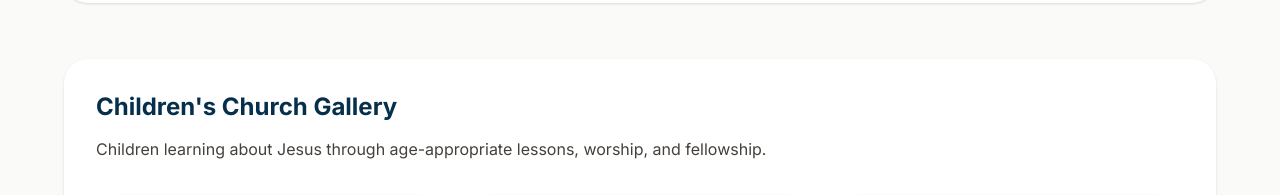
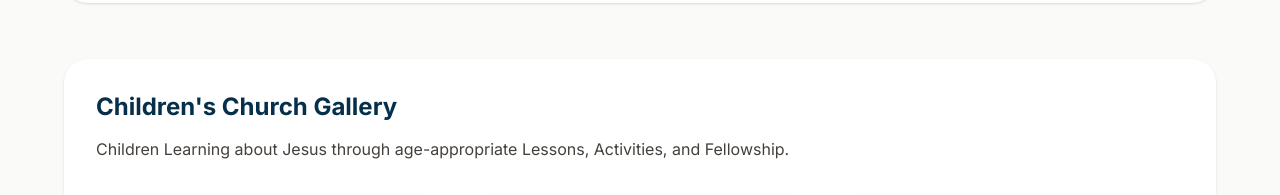
Before and after one commit to edesent/stillwater-christian-fellowship, a Next.js app: page /sunday-saints in a window 1280 px wide. Shown: the part 1342-1537 px from the top of the page. Built offline with nearby package versions, Linux system fonts and the light colour scheme.

Commit message:
Updated Children's Church gallery description

```diff
--- a/src/app/sunday-saints/page.tsx
+++ b/src/app/sunday-saints/page.tsx
@@ -13,7 +13,7 @@ const gallerySections = [
   {
     title: "Children's Church Gallery",
     description:
-      "Children learning about Jesus through age-appropriate lessons, worship, and fellowship.",
+      "Children Learning about Jesus through age-appropriate Lessons, Activities, and Fellowship.",
   },
   {
     title: "Preaching and Praise Gallery",
```
